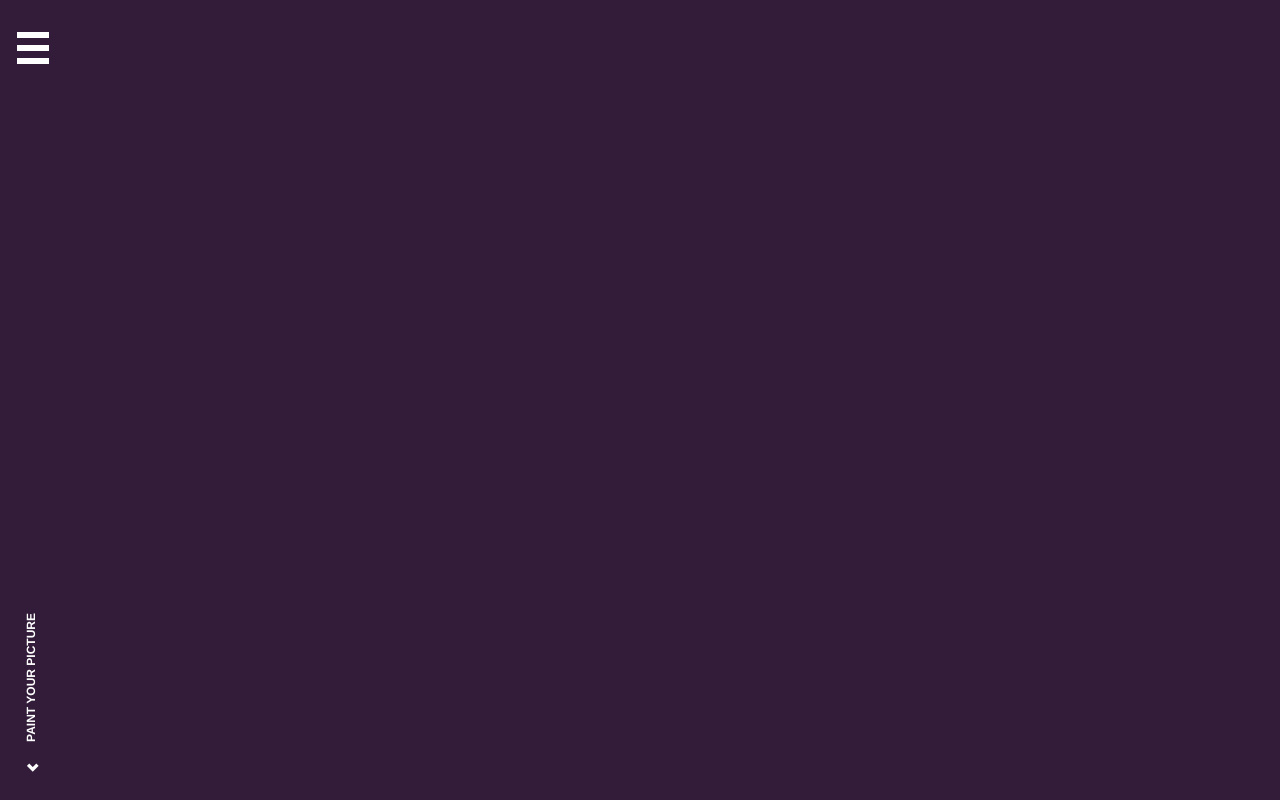
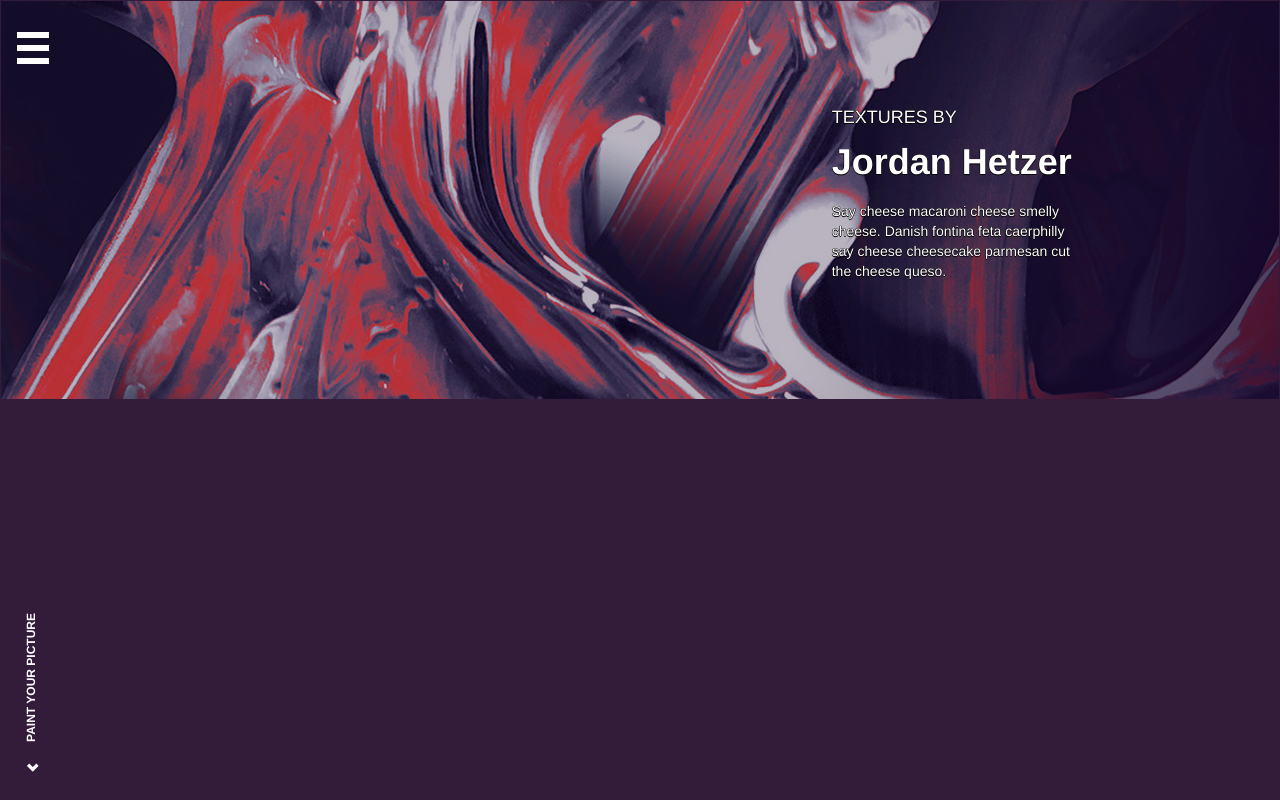
Before and after one commit to 2juicy/EpicGamesExercise, a React (Create React App) app: page /bliss in a window 1280 px wide. Shown: the top 800 px of the page. Built offline with nearby package versions, Linux system fonts and the light colour scheme.

Commit message:
refactor code

```diff
--- a/src/components/Signature/Signature.js
+++ b/src/components/Signature/Signature.js
@@ -2,7 +2,6 @@ import React from "react";
 import "./Signature.css";
 
 export default function Signature({ signature }) {
-  console.log(signature);
   return (
     <div
       style={{
--- a/src/pages/bliss/Bliss.js
+++ b/src/pages/bliss/Bliss.js
@@ -1,6 +1,7 @@
 import React, { useState, useEffect } from "react";
 import content from "../../content.json";
 import Scroll from "../../components/Scroll/Scroll";
+import Signature from "../../components/Signature/Signature";
 import Footer from "../../components/Footer/Footer";
 
 export default function Bliss() {
@@ -23,6 +24,7 @@ export default function Bliss() {
   return (
     <div className="bliss">
       <Scroll height={height} />
+      <Signature signature={content.signature[0]} height={height} />
       <Footer
         footer={content.footer.options}
         copyright={content.footer.copyright}
```
